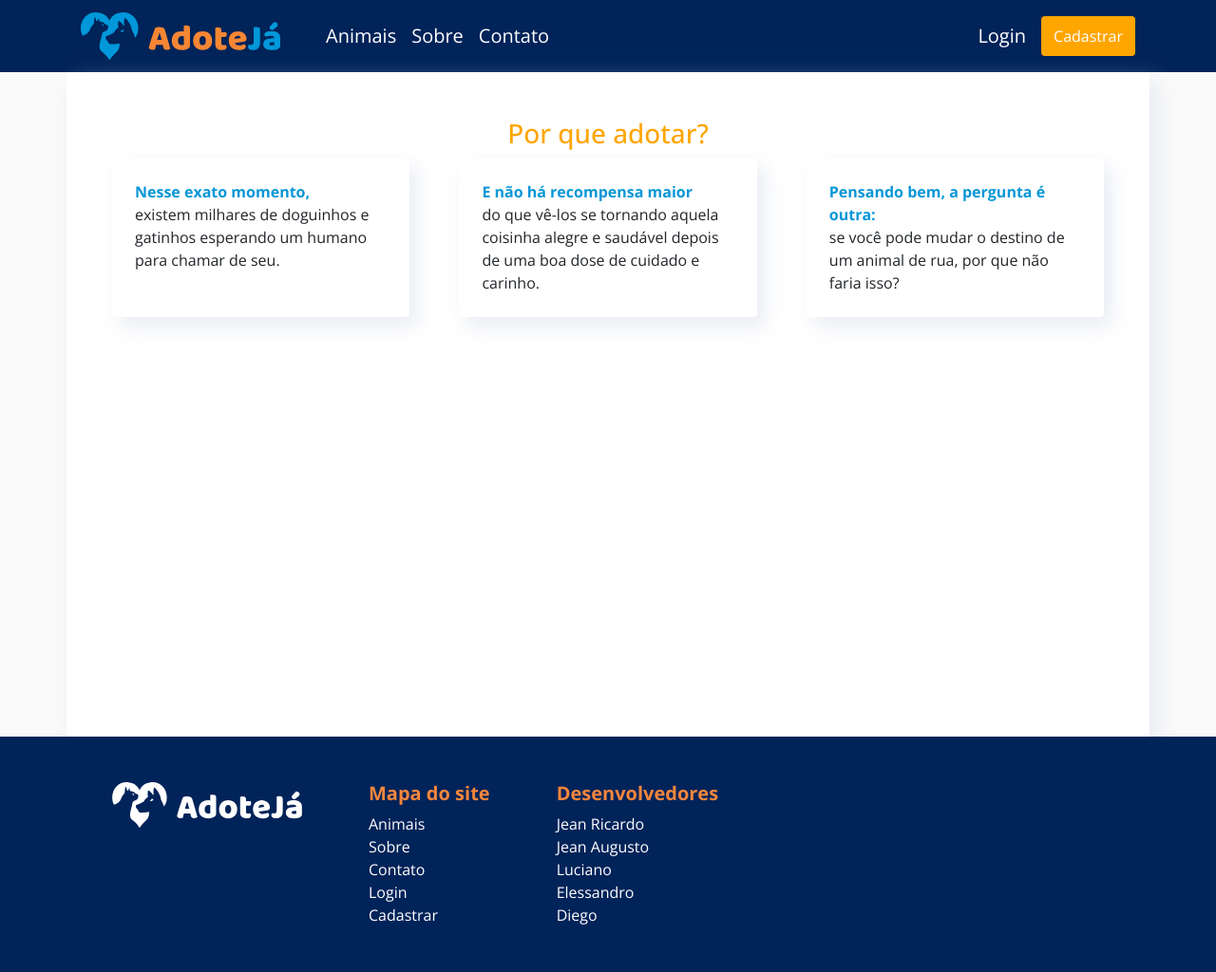
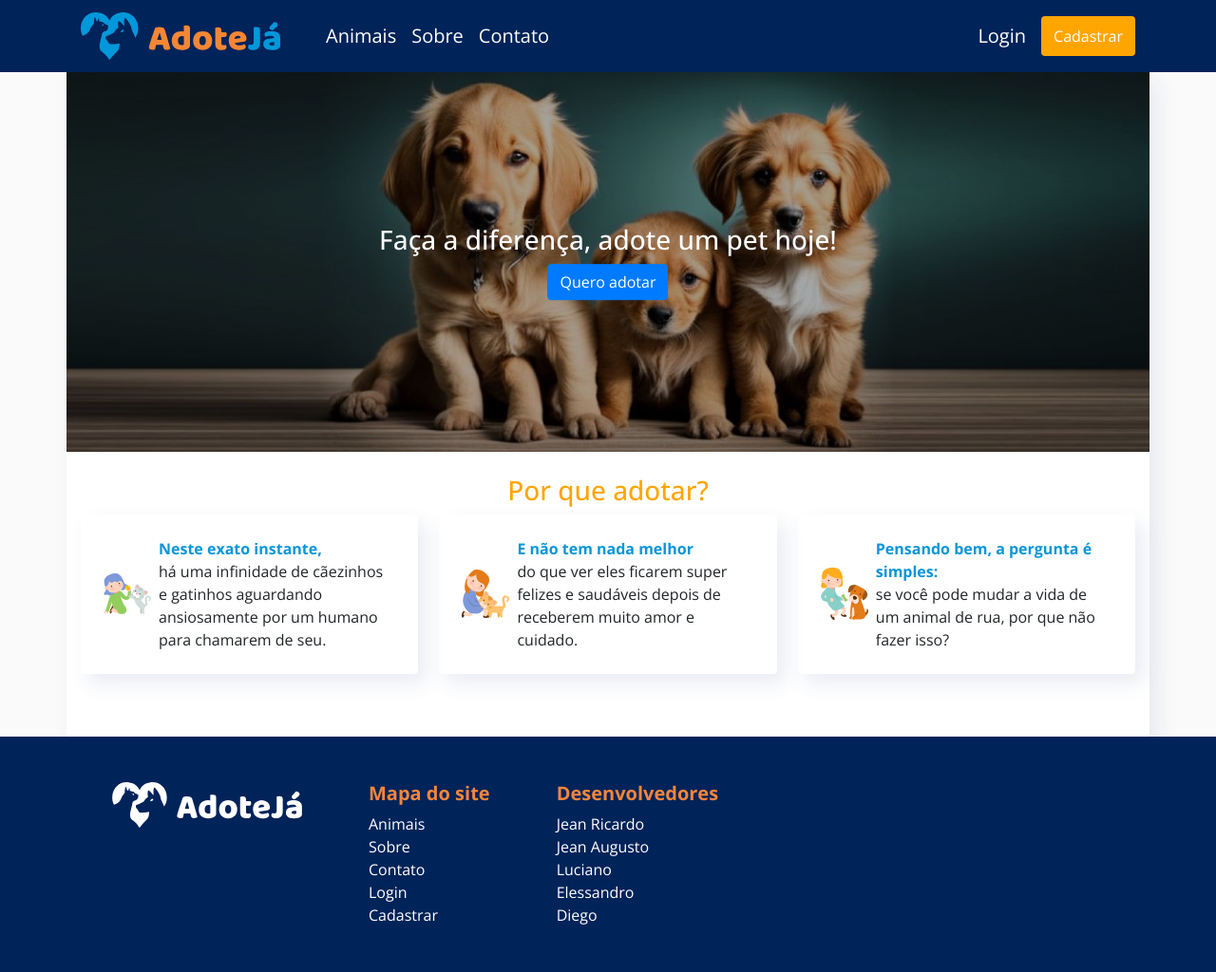
Before and after one commit to jeanrfj/AdoteJa, a Django app: page / in a window 1280 px wide. Shown: the whole page at 95% size. Run offline with Django 4.2, Linux system fonts and the light colour scheme; parts of the project's set-up code (start-up, migrations or seed data) failed here and were passed over; some libraries are stand-ins or nearby versions.

Commit message:
novas imagens, ajustes de bugs, paginador nao resolvido

```diff
--- a/conta/templates/interessados.html
+++ b/conta/templates/interessados.html
@@ -44,6 +44,9 @@
     </tbody>
   </table>
 
+
+
+  {% if interessados.paginator.num_pages > 3 %}
   <nav aria-label="Page navigation example">
     <ul class="pagination">
       {% for pagina in interessados.paginator.page_range %}
@@ -59,5 +62,6 @@
       {% endfor %}
     </ul>
   </nav>
+  {% endif %}
 </div>
 {% endblock %}
--- a/conta/views.py
+++ b/conta/views.py
@@ -29,12 +29,12 @@ def login(request):
     else:
         auth.login(request, user)
         messages.success(request, 'Você fez login com sucesso.')
-        return render(request, 'home.html')
+        return redirect('dashboard-animais')
 
 
 def logout(request):
     auth.logout(request)
-    messages.success(request, 'Você fez logout com sucesso.')
+    # messages.success(request, 'Você fez logout com sucesso.')
     return redirect('/conta/login/')
 
 
@@ -219,7 +219,7 @@ def dashboardAnimaisCadastrar(request):
             animal.user = request.user
             animal.save()
             messages.success(request, 'Animal cadastrado com sucesso.')
-            return redirect('animal:lista')
+            return redirect('/conta/dashboard/animais')
         else:
             messages.error(request, 'erro ao cadastrar animal !')
     else:
--- a/home/templates/home.html
+++ b/home/templates/home.html
@@ -5,21 +5,58 @@
 {%block conteudo%}
 
 {% csrf_token %}
-<div class="container bg-white p-5" style="min-height: 700px; box-shadow: 8px 10px 20px #dae0eb99;">
-    <h3 class="text-center" style="color: orange;">Por que adotar?</h3>
-    <div class="d-flex justify-content-between" style="gap: 25px">
-        <div class="p-4 rounded " style="width:30%; box-shadow: 8px 10px 20px #dae0eb99;">
-            <b style="color: #0896d7;"> Nesse exato momento,</b> <br>
-            existem milhares de doguinhos e gatinhos esperando um humano para chamar de seu.
+
+<div class="container bg-white p-0 pb-3" style="min-height: 700px; box-shadow: 8px 10px 20px #dae0eb99;">
+
+    <div style="width: 100%; height: 400px; position: relative;" class="mb-4">
+        <img src="/static/img/banner-pet.png" alt="" style="width: 100%; height: 100%; object-fit: cover;">
+        <div style="position: absolute; left: 50%; top: 50%; transform: translate(-50%, -50%);"
+            class="d-flex justify-content-center align-items-center flex-column">
+            <h3 style="color: #ffffff; white-space: nowrap;" class="text-center">
+                Faça a diferença, adote um pet hoje!
+            </h3>
+            <a href="/animais" class="btn btn-primary" style="max-width: 250px;">Quero adotar</a>
         </div>
-        <div class="p-4 rounded " style="width:30%; box-shadow: 8px 10px 20px #dae0eb99;">
-            <b style="color: #0896d7;"> E não há recompensa maior</b> <br>
-            do que vê-los se tornando aquela coisinha alegre e saudável depois de uma boa dose de cuidado e carinho.
-        </div>
-        <div class="p-4 rounded " style="width:30%; box-shadow: 8px 10px 20px #dae0eb99;">
-            <b style="color: #0896d7;"> Pensando bem, a pergunta é outra:</b> <br>
-            se você pode mudar o destino de um animal de rua, por que não faria isso?
+    </div>
+
+    <div class="container ">
+        <h3 class="text-center" style="color: orange;">Por que adotar?</h3>
+        <div class="d-flex justify-content-between" style="gap: 15px">
+
+            <div class="p-4 rounded d-flex align-items-center"
+                style=" box-shadow: 8px 10px 20px #dae0eb99; width: 32%;">
+                <div class="mr-2">
+                    <img src="/static/img/img-1.svg" alt="" style="width: 50px">
+                </div>
+                <div>
+                    <b style="color: #0896d7;"> Neste exato instante,
+                    </b> <br>
+                    há uma infinidade de cãezinhos e gatinhos aguardando ansiosamente por um humano para chamarem de
+                    seu.
+                </div>
+            </div>
+            <div class="p-4 rounded d-flex align-items-center"
+                style=" box-shadow: 8px 10px 20px #dae0eb99; width: 32%;">
+                <div class="mr-2">
+                    <img src="/static/img/img-2.svg" alt="" style="width: 50px">
+                </div>
+                <div>
+                    <b style="color: #0896d7;"> E não tem nada melhor</b> <br>
+                    do que ver eles ficarem super felizes e saudáveis depois de receberem muito amor e cuidado.
+                </div>
+            </div>
+            <div class="p-4 rounded d-flex align-items-center"
+                style=" box-shadow: 8px 10px 20px #dae0eb99; width: 32%;">
+                <div class="mr-2">
+                    <img src="/static/img/img-3.svg" alt="" style="width: 50px">
+                </div>
+                <div>
+                    <b style="color: #0896d7;"> Pensando bem, a pergunta é simples:</b> <br>
+                    se você pode mudar a vida de um animal de rua, por que não fazer isso?
+                </div>
+            </div>
         </div>
     </div>
 </div>
+
 {%endblock%}
--- a/templates/parciais/_nav.html
+++ b/templates/parciais/_nav.html
@@ -1,5 +1,5 @@
 {% load static %}
-<nav class="navbar navbar-expand-lg navbar-dark static-top" style="background-color: #002359;">
+<nav class="navbar navbar-expand-lg navbar-dark static-top" style="background-color: #002359; z-index: 1;">
   <div class="container">
     <!-- <a class="navbar-brand" href="{% url 'index' %}">AdoteJá</a> -->
 
```
Also changed, not shown: conta/templates/cadastrar-animal.html (+6 -6 lines), conta/templates/login.html (+22 -6 lines), contato/templates/contato.html (+15 -0 lines), templates/static/img/b3e16695-83e8-41ba-a883-e5681898d868.jpg (added), templates/static/img/banner-pet.png (added), templates/static/img/fundo-pet.jpg (added), templates/static/img/img-1.svg (added), templates/static/img/img-2.svg (added), templates/static/img/img-3.svg (added).
